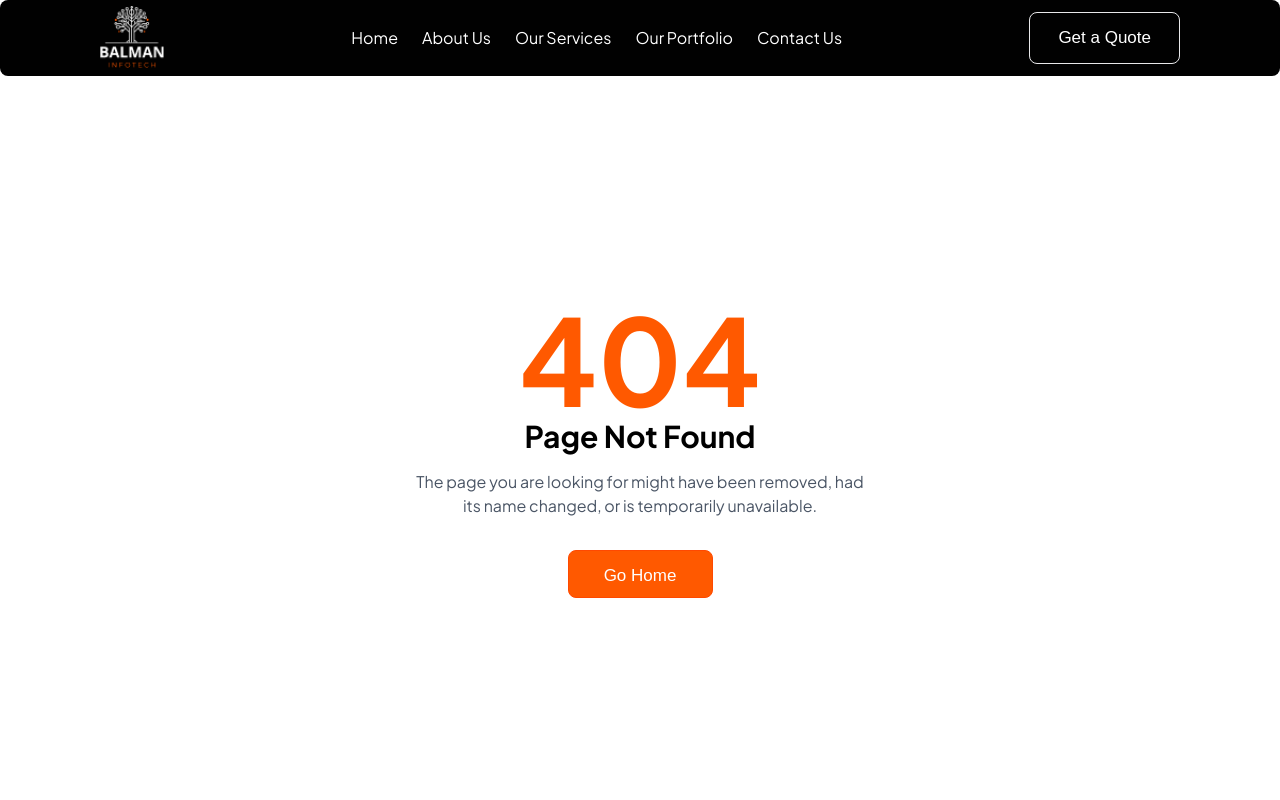
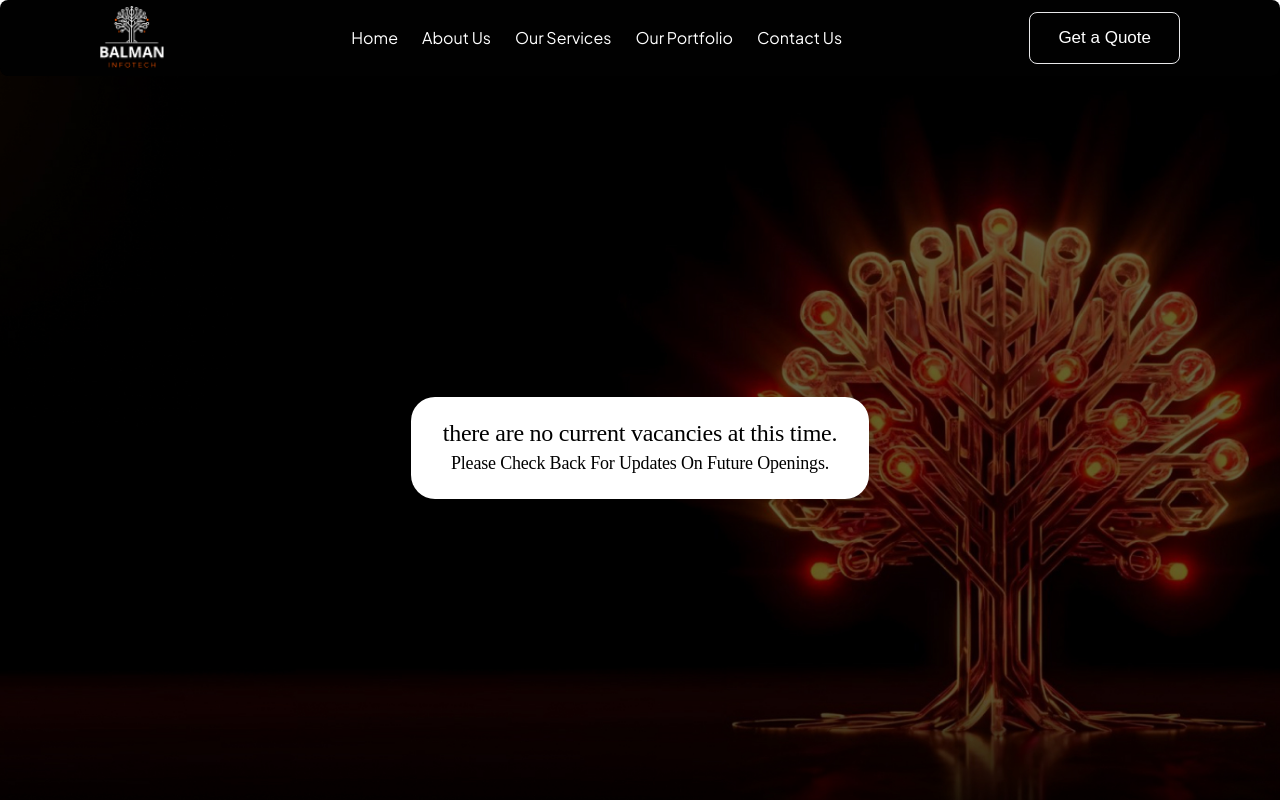
Before and after one commit to sanjeevbalmaninfotech/balmanFE, a Next.js app: page /careers in a window 1280 px wide. Before the commit this address had no page. Shown: the top 800 px of the page. Built offline with nearby package versions, Linux system fonts and the light colour scheme.

Commit message:
FIX - home page extra gap issue

```diff
--- /dev/null
+++ b/app/careers/page.tsx
@@ -0,0 +1,16 @@
+import HeroImage from "../components/careers/HeroImage";
+import Footer from "../components/footer/Footer";
+import Navbar from "../components/navBar";
+
+
+export default function CareersPage() {
+    return (
+        <>
+            <Navbar />
+            <div className="mt-5 lg:mt-12">
+                <HeroImage />
+            </div>
+            <Footer />
+        </>
+    );
+}
--- /dev/null
+++ b/app/components/careers/HeroImage.tsx
@@ -0,0 +1,41 @@
+export default function HeroImage() {
+    return (
+        <>
+
+            <div className="relative w-full h-screen overflow-hidden font-['Axiforma']">
+
+                {/* Background Image with Overlay */}
+                <div className="absolute inset-0">
+                    <img
+                        src="/HeroImages/careerHero.jpeg"
+                        alt="Medical imaging professional reviewing scans"
+                        className="w-full h-full object-cover"
+                    />
+
+                </div>
+
+                {/* Content Container - Centered Horizontally & Vertically */}
+                <div className="relative h-full flex items-center justify-center px-4 md:px-12">
+
+                    <div className="bg-white rounded-[24px] px-8 py-6 shadow-lg max-w-4xl mx-auto flex flex-col items-center justify-center">
+
+                        {/* Main Heading */}
+                        <h1 className=" font-plus-jakarta text-black text-center font-medium lowercase text-[18px] sm:text-[20px] md:text-[22px] lg:text-[24px] leading-[110%] sm:leading-[105%] lg:leading-[100%] tracking-[-0.01em]">
+                            There are no current vacancies at this time.
+                        </h1>
+
+                        {/* Sub Heading */}
+                        <p className=" font-plus-jakarta text-black text-center font-normal capitalize mt-2
+    text-[14px] sm:text-[16px] md:text-[17px] lg:text-[18px] leading-[140%] sm:leading-[130%] lg:leading-[120%] tracking-[-0.01em] ">
+                            Please check back for updates on future openings.
+                        </p>
+
+
+                    </div>
+
+                </div>
+            </div>
+
+        </>
+    );
+}
--- a/app/components/homePage/HeroSection.tsx
+++ b/app/components/homePage/HeroSection.tsx
@@ -26,13 +26,14 @@ import GlassCardDown from "./GlassCardDown";
 export default function HeroSection() {
   return (
     <>
-      <section className="relative w-full min-h-screen bg-[#010101] flex flex-col md:block overflow-hidden">
+      <section className="relative w-full  bg-[#010101] flex flex-col md:block overflow-hidden">
         {/* --- MOBILE VIEW: Image on Top --- */}
-        <div className="md:hidden w-full h-[350px] overflow-hidden">
+        <div className="md:hidden w-full flex-none">
           <img
             src="/heroImgs/orangetree.jpeg"
             alt="Orange Tree Growth"
-            className="w-full h-full object-cover object-center brightness-[1.1]"
+            // object-contain use kiya hai taaki puri image dikhe, object-cover nahi
+            className="w-full h-auto max-h-[40vh] object-contain brightness-[1.1] bg-[#010101]"
           />
         </div>
 
@@ -41,38 +42,41 @@ export default function HeroSection() {
           <img
             src="/heroImgs/heroOrangeTreelarge.jpeg"
             alt="Orange Tree Background"
-            className="w-full h-full object-top"
+            className="w-full h-full object-top object-cover"
           />
         </div>
 
         {/* --- CONTENT LAYER --- */}
-        <div className="relative z-10 w-full ml-4 mr-4 lg:ml-12 lg:mr-12  mx-auto px-6 md:px-12 flex flex-col justify-center min-h-[50vh] md:min-h-screen">
-          <div className="max-w-[683px] py-12 md:py-0">
+        <div className="relative z-10 w-full  mt-10  px-6 md:px-12 flex flex-col justify-start md:justify-center flex-grow md:min-h-screen lg:ml-12 lg:mr-12">
+
+          {/* Mobile par py-4 taaki content image ke kareeb rahe */}
+          <div className="max-w-[683px] py-4 md:py-0 mt-4 md:mt-0">
             <h1
-              className="mb-2 md:mb-4 text-[32px] sm:text-[45px] md:text-[54px] lg:text-[72px] font-light leading-[1.1]"
+              className="mb-3 text-[28px] sm:text-[45px] md:text-[54px] lg:text-[72px] font-light leading-[1.2] md:leading-[1.1]"
               style={{
                 fontFamily: "Montserrat, sans-serif",
-                background:
-                  "linear-gradient(89.84deg, #FEFEFE 0.23%, #FF5900 90.05%)",
+                background: "linear-gradient(89.84deg, #FEFEFE 0.23%, #FF5900 90.05%)",
                 WebkitBackgroundClip: "text",
                 WebkitTextFillColor: "transparent",
               }}
             >
-              Your Growth <span className="font-bold">Partner</span>
+              Your Growth <span className="font-bold text-[#FF5900] md:text-inherit">Partner</span>
             </h1>
 
-            <p className="text-gray-300 text-base md:text-lg mb-8 max-w-[500px] leading-relaxed">
+            <p className="text-gray-400 text-sm md:text-lg mb-6 max-w-[500px] leading-relaxed">
               To empower businesses with expressive brand identities and
               seamless digital experiences by blending creativity, strategy, and
               technology.
             </p>
 
-            <button className="btn-primary px-10 py-4 bg-[#FF5900] text-white rounded-full font-bold transition-transform active:scale-95">
-              Get Started
-            </button>
+            <div className="pb-10 md:pb-0"> {/* Extra bottom padding for mobile flow */}
+              <button className="btn-primary touch-manipulation inline-block text-center">
+                Get Started
+              </button>
+            </div>
           </div>
 
-          {/* Glass Cards - Positioned relative to this container on Desktop */}
+          {/* Glass Cards - Desktop only */}
           <div className="absolute inset-0 pointer-events-none hidden md:block">
             <div className="absolute top-[15%] right-[5%]">
               <GlassCard />
```
Also changed, not shown: public/HeroImages/careerHero.jpeg (added).
